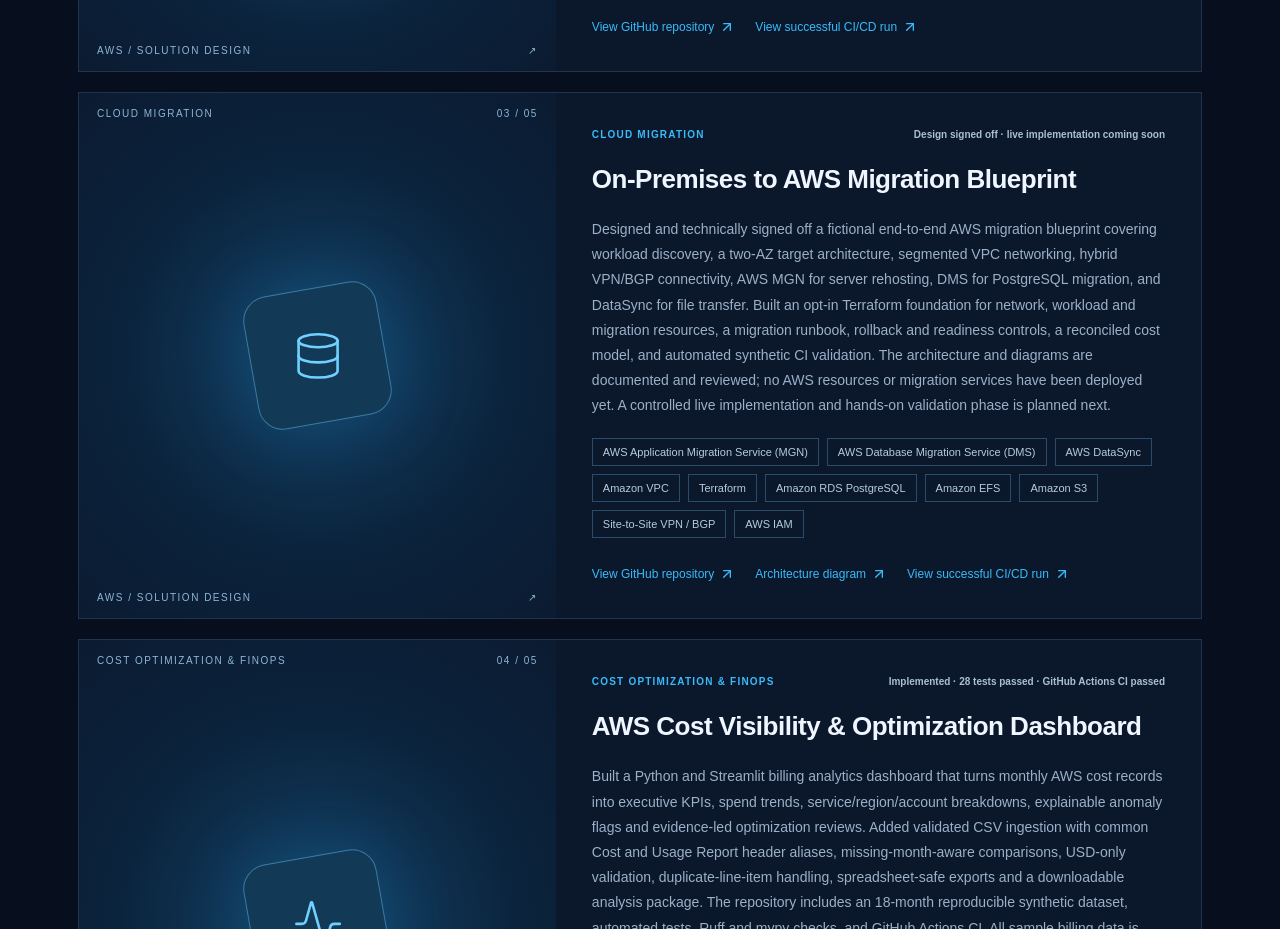
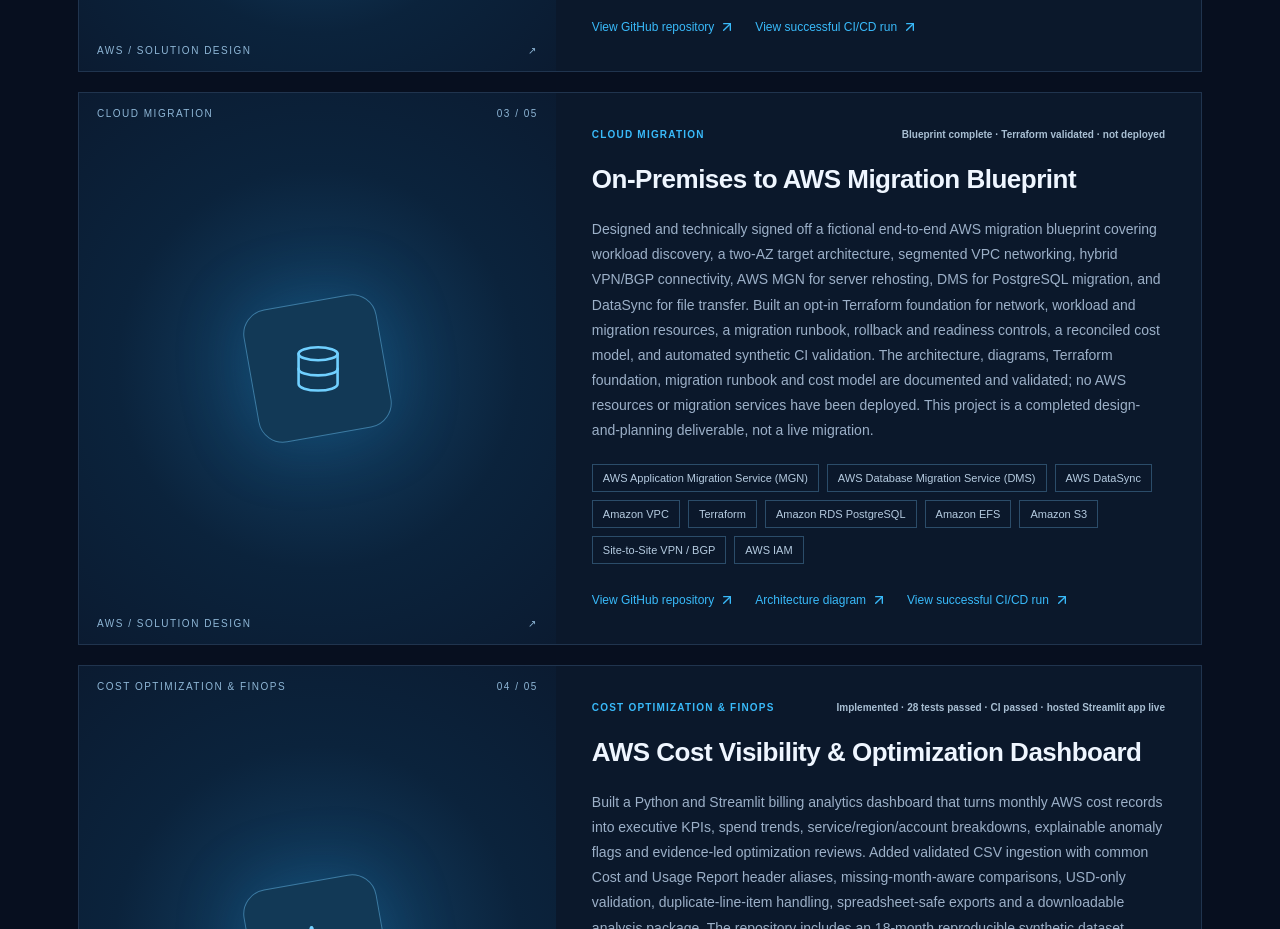
Before and after one commit to fhyxx/pelumi-cloud-portfolio, a Next.js app: page / in a window 1280 px wide. Shown: the part 4280-5209 px from the top of the page. Built offline with nearby package versions, Linux system fonts and the light colour scheme.

Commit message:
docs(portfolio): align migration and dashboard project status

```diff
--- a/app/page.tsx
+++ b/app/page.tsx
@@ -59,9 +59,9 @@ const projects = [
     number: '03',
     name: 'On-Premises to AWS Migration Blueprint',
     type: 'CLOUD MIGRATION',
-    status: 'Design signed off · live implementation coming soon',
+    status: 'Blueprint complete · Terraform validated · not deployed',
     description:
-      'Designed and technically signed off a fictional end-to-end AWS migration blueprint covering workload discovery, a two-AZ target architecture, segmented VPC networking, hybrid VPN/BGP connectivity, AWS MGN for server rehosting, DMS for PostgreSQL migration, and DataSync for file transfer. Built an opt-in Terraform foundation for network, workload and migration resources, a migration runbook, rollback and readiness controls, a reconciled cost model, and automated synthetic CI validation. The architecture and diagrams are documented and reviewed; no AWS resources or migration services have been deployed yet. A controlled live implementation and hands-on validation phase is planned next.',
+      'Designed and technically signed off a fictional end-to-end AWS migration blueprint covering workload discovery, a two-AZ target architecture, segmented VPC networking, hybrid VPN/BGP connectivity, AWS MGN for server rehosting, DMS for PostgreSQL migration, and DataSync for file transfer. Built an opt-in Terraform foundation for network, workload and migration resources, a migration runbook, rollback and readiness controls, a reconciled cost model, and automated synthetic CI validation. The architecture, diagrams, Terraform foundation, migration runbook and cost model are documented and validated; no AWS resources or migration services have been deployed. This project is a completed design-and-planning deliverable, not a live migration.',
     stack: [
       'AWS Application Migration Service (MGN)',
       'AWS Database Migration Service (DMS)',
@@ -83,9 +83,9 @@ const projects = [
     number: '04',
     name: 'AWS Cost Visibility & Optimization Dashboard',
     type: 'COST OPTIMIZATION & FINOPS',
-    status: 'Implemented · 28 tests passed · GitHub Actions CI passed',
+    status: 'Implemented · 28 tests passed · CI passed · hosted Streamlit app live',
     description:
-      'Built a Python and Streamlit billing analytics dashboard that turns monthly AWS cost records into executive KPIs, spend trends, service/region/account breakdowns, explainable anomaly flags and evidence-led optimization reviews. Added validated CSV ingestion with common Cost and Usage Report header aliases, missing-month-aware comparisons, USD-only validation, duplicate-line-item handling, spreadsheet-safe exports and a downloadable analysis package. The repository includes an 18-month reproducible synthetic dataset, automated tests, Ruff and mypy checks, and GitHub Actions CI. All sample billing data is synthetic; the app currently runs locally and does not connect to AWS or provision resources. Savings scenarios are illustrative and require service-specific telemetry and operational review.',
+      'Built a Python and Streamlit billing analytics dashboard that turns monthly AWS cost records into executive KPIs, spend trends, service/region/account breakdowns, explainable anomaly flags and evidence-led optimization reviews. Added validated CSV ingestion with common Cost and Usage Report header aliases, missing-month-aware comparisons, USD-only validation, duplicate-line-item handling, spreadsheet-safe exports and a downloadable analysis package. The repository includes an 18-month reproducible synthetic dataset, automated tests, Ruff and mypy checks, and GitHub Actions CI. All sample billing data is synthetic. A hosted Streamlit demonstration is available; the app does not connect to AWS or provision resources. Savings scenarios are illustrative and require service-specific telemetry and operational review.',
     stack: [
       'Python',
       'Streamlit',
```
